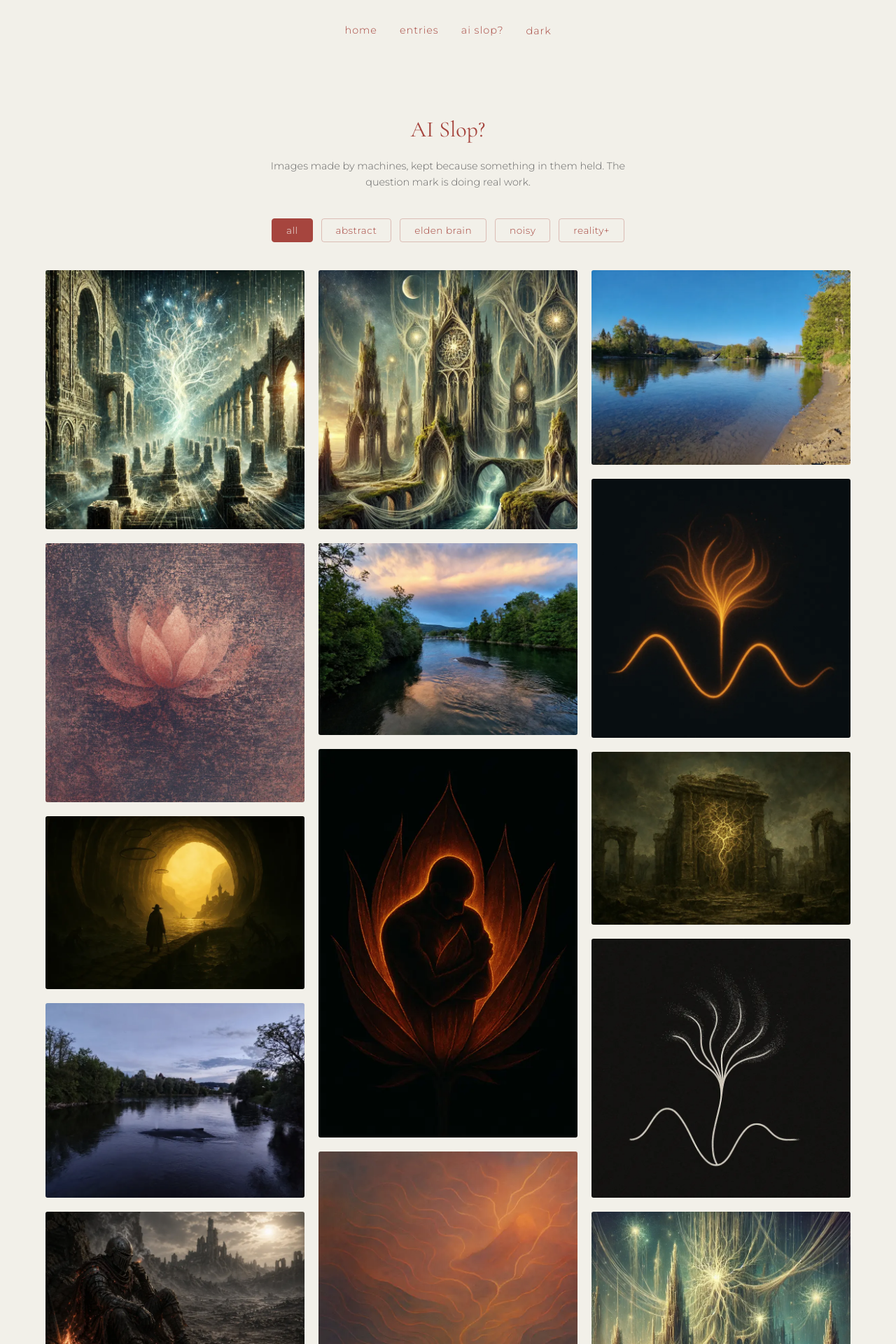
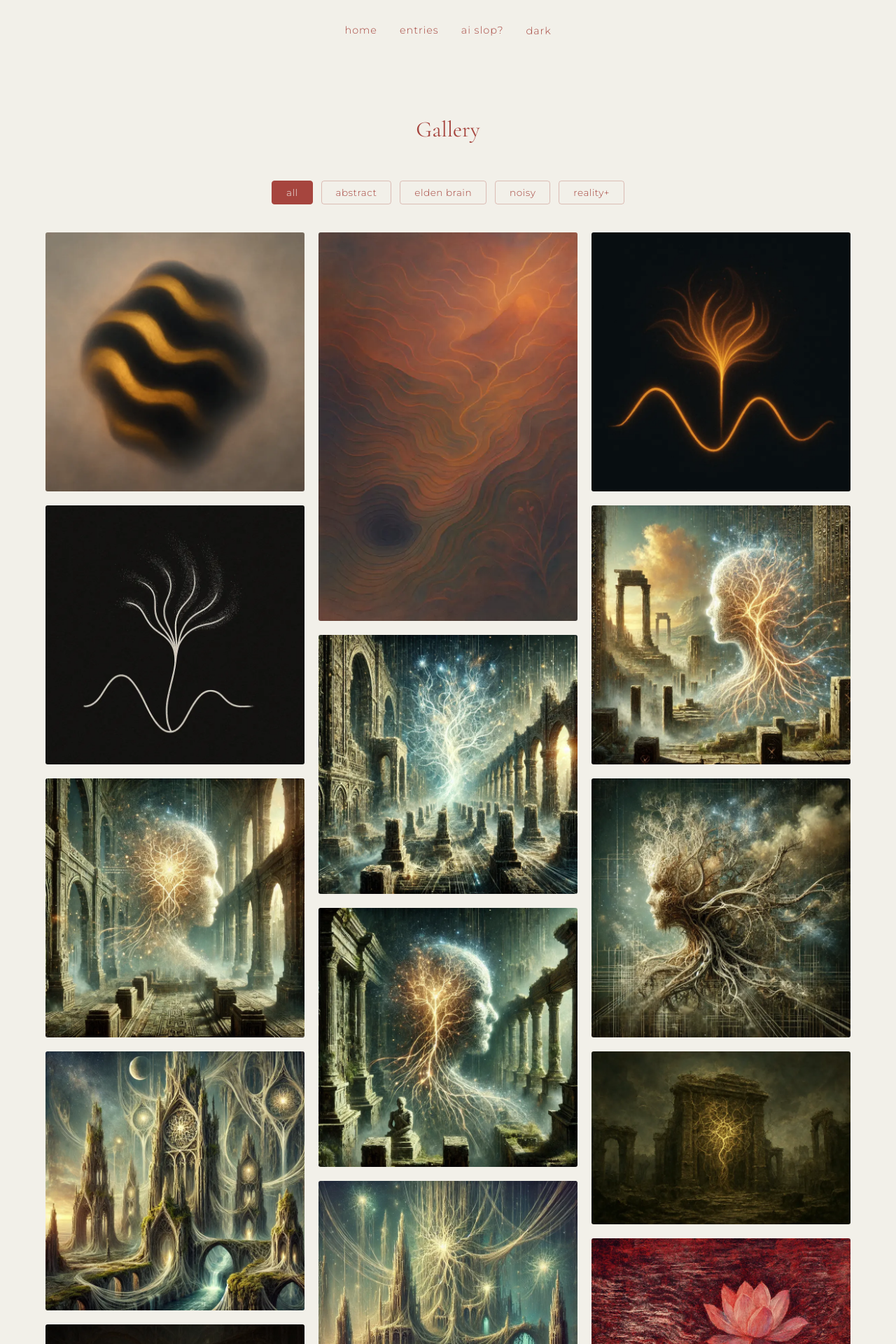
Before and after one commit to entropicbloom/signals, a Jekyll site: the page built from gallery.html, in a window 1280 px wide. Shown: the top 1920 px of the page at 70% size. Built offline with Jekyll 4.4.1, drawn with Linux system fonts in a browser that asks for light colours.

Commit message:
Move gallery to /gallery, group images by tag
Title is now "Gallery"; the nav keeps reading "AI Slop?". The old
/ai-slop/ URL redirects to the new one. Drops the intro line and the
captions under the lightbox - alt text stays on the images for screen
readers, it just isn't shown.

Images are grouped by tag in gallery.yml, which needed a layout change
to be visible: CSS columns fill top to bottom, so a group would run down
one column instead of sitting side by side. The script now deals items
across the columns row by row, falling back to the plain column layout
if it doesn't run.

The tunnel figure moves out of abstract and the white line drawing moves
in; both files are renamed to match.

Co-Authored-By: Claude Opus 5 <noreply@anthropic.com>

```diff
--- a/_includes/header.html
+++ b/_includes/header.html
@@ -2,7 +2,7 @@
     <nav>
         <a href="{{ '/' | relative_url }}">Home</a>
         <a href="{{ '/entries' | relative_url }}">Entries</a>
-        <a href="{{ '/ai-slop/' | relative_url }}">AI Slop?</a>
+        <a href="{{ '/gallery/' | relative_url }}">AI Slop?</a>
         <button class="theme-toggle" id="theme-toggle" type="button" aria-label="Toggle dark mode">dark</button>
     </nav>
     {% if page.show_title %}
--- a/assets/css/style.css
+++ b/assets/css/style.css
@@ -512,14 +512,6 @@ footer {
 }
 
 /* Gallery */
-.gallery-intro {
-    text-align: center;
-    max-width: 34rem;
-    margin: -2rem auto 2.5rem;
-    font-size: 0.9rem;
-    color: var(--text-muted);
-}
-
 /* Breaks out of the 800px .content column — a gallery wants the extra width. */
 .gallery-grid {
     position: relative;
@@ -528,6 +520,19 @@ footer {
     margin-left: max(-575px, calc(-50vw + 1.5rem));
     column-count: 3;
     column-gap: 1.25rem;
+}
+
+/* Set once the script has dealt the items into columns row by row. */
+.gallery-grid.is-dealt {
+    column-count: initial;
+    display: flex;
+    align-items: flex-start;
+    gap: 1.25rem;
+}
+
+.gallery-column {
+    flex: 1;
+    min-width: 0;
 }
 
 .gallery-item {
@@ -587,25 +592,16 @@ body.lightbox-open {
     max-width: 100%;
     max-height: 100%;
     display: flex;
-    flex-direction: column;
     align-items: center;
-    gap: 0.9rem;
+    justify-content: center;
 }
 
 .lightbox-image {
     max-width: 100%;
-    max-height: calc(100vh - 9rem);
+    max-height: calc(100vh - 7rem);
     object-fit: contain;
     border-radius: 3px;
     box-shadow: 0 20px 50px var(--shadow);
-}
-
-.lightbox-caption {
-    font-family: 'Cormorant Garamond', serif;
-    font-size: 1rem;
-    text-align: center;
-    color: var(--text-muted);
-    max-width: 40rem;
 }
 
 .lightbox-close,
--- a/gallery.html
+++ b/gallery.html
@@ -1,12 +1,12 @@
 ---
 layout: default
-title: AI Slop?
-permalink: /ai-slop/
+title: Gallery
+permalink: /gallery/
+redirect_from:
+  - /ai-slop/
 ---
 
-<h1 class="archive-title">AI Slop?</h1>
-
-<p class="gallery-intro">Images made by machines, kept because something in them held. The question mark is doing real work.</p>
+<h1 class="archive-title">Gallery</h1>
 
 <div class="tag-filters">
     <button class="filter-button active" data-tag="all">all</button>
@@ -15,7 +15,7 @@ permalink: /ai-slop/
     {% endfor %}
 </div>
 
-<div class="gallery-grid">
+<div class="gallery-grid" id="gallery-grid">
     {% for img in site.data.gallery %}
     <figure class="gallery-item" data-tags="{{ img.tags | join: ',' }}">
         <button class="gallery-trigger" type="button"
@@ -34,21 +34,66 @@ permalink: /ai-slop/
     <button class="lightbox-nav lightbox-next" type="button" aria-label="Next image">&#8594;</button>
     <figure class="lightbox-figure">
         <img class="lightbox-image" id="lightbox-image" src="" alt="">
-        <figcaption class="lightbox-caption" id="lightbox-caption"></figcaption>
     </figure>
 </div>
 
 <script>
 document.addEventListener('DOMContentLoaded', function () {
     const filterButtons = document.querySelectorAll('.filter-button');
-    const items = Array.from(document.querySelectorAll('.gallery-item'));
+    const grid = document.getElementById('gallery-grid');
+    const items = Array.from(grid.querySelectorAll('.gallery-item'));
     const lightbox = document.getElementById('lightbox');
     const lightboxImage = document.getElementById('lightbox-image');
-    const lightboxCaption = document.getElementById('lightbox-caption');
+    let shown = items;
+    let columns = 0;
     let current = -1;
 
-    function visibleItems() {
-        return items.filter(item => item.style.display !== 'none');
+    function columnCount() {
+        if (window.matchMedia('(max-width: 560px)').matches) return 1;
+        if (window.matchMedia('(max-width: 900px)').matches) return 2;
+        return 3;
+    }
+
+    // Deal the items across columns round-robin so neighbours in the data file
+    // land side by side. CSS columns would run them top-to-bottom instead,
+    // which scatters each tag group down a single column.
+    function layout(tag) {
+        columns = columnCount();
+        shown = items.filter(item => {
+            const itemTags = (item.getAttribute('data-tags') || '').split(',');
+            return tag === 'all' || itemTags.includes(tag);
+        });
+
+        grid.textContent = '';
+        grid.classList.add('is-dealt');
+        const lanes = [];
+        for (let i = 0; i < columns; i++) {
+            const lane = document.createElement('div');
+            lane.className = 'gallery-column';
+            grid.appendChild(lane);
+            lanes.push(lane);
+        }
+        shown.forEach((item, i) => lanes[i % columns].appendChild(item));
+    }
+
+    function show(index) {
+        if (!shown.length) return;
+        current = (index + shown.length) % shown.length;
+        const trigger = shown[current].querySelector('.gallery-trigger');
+        lightboxImage.src = trigger.getAttribute('data-full');
+        lightboxImage.alt = trigger.getAttribute('data-caption');
+    }
+
+    function openLightbox(item) {
+        show(shown.indexOf(item));
+        lightbox.hidden = false;
+        document.body.classList.add('lightbox-open');
+    }
+
+    function closeLightbox() {
+        lightbox.hidden = true;
+        lightboxImage.src = '';
+        document.body.classList.remove('lightbox-open');
     }
 
     function filterImages(selectedTag) {
```
Also changed, not shown: other parts of gallery.html (+14 -30 lines), _data/gallery.yml (+110 -102 lines), assets/images/gallery/abstract-white-line-thumb.webp (renamed from assets/images/gallery/stray-white-line-thumb.webp), assets/images/gallery/abstract-white-line.webp (renamed from assets/images/gallery/stray-white-line.webp), assets/images/gallery/stray-tunnel-figure-thumb.webp (renamed from assets/images/gallery/abstract-tunnel-figure-thumb.webp), assets/images/gallery/stray-tunnel-figure.webp (renamed from assets/images/gallery/abstract-tunnel-figure.webp).
